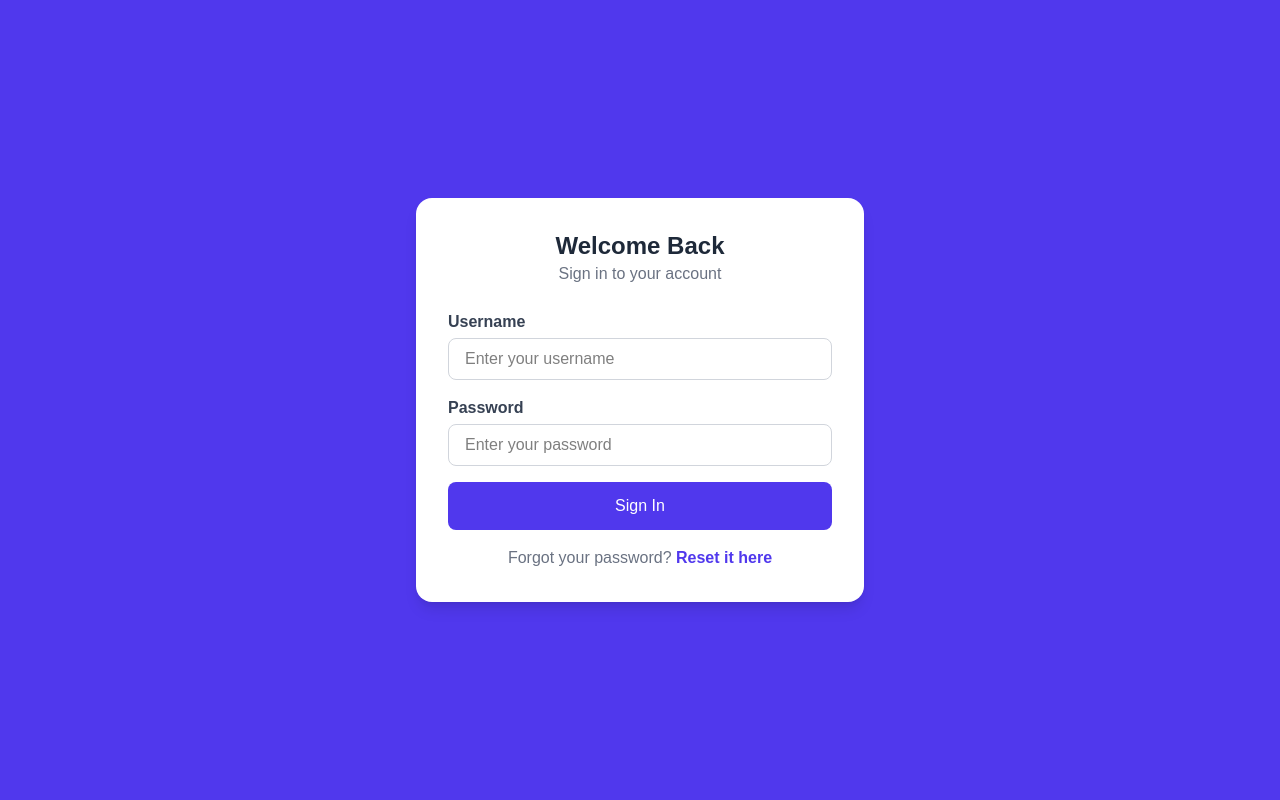
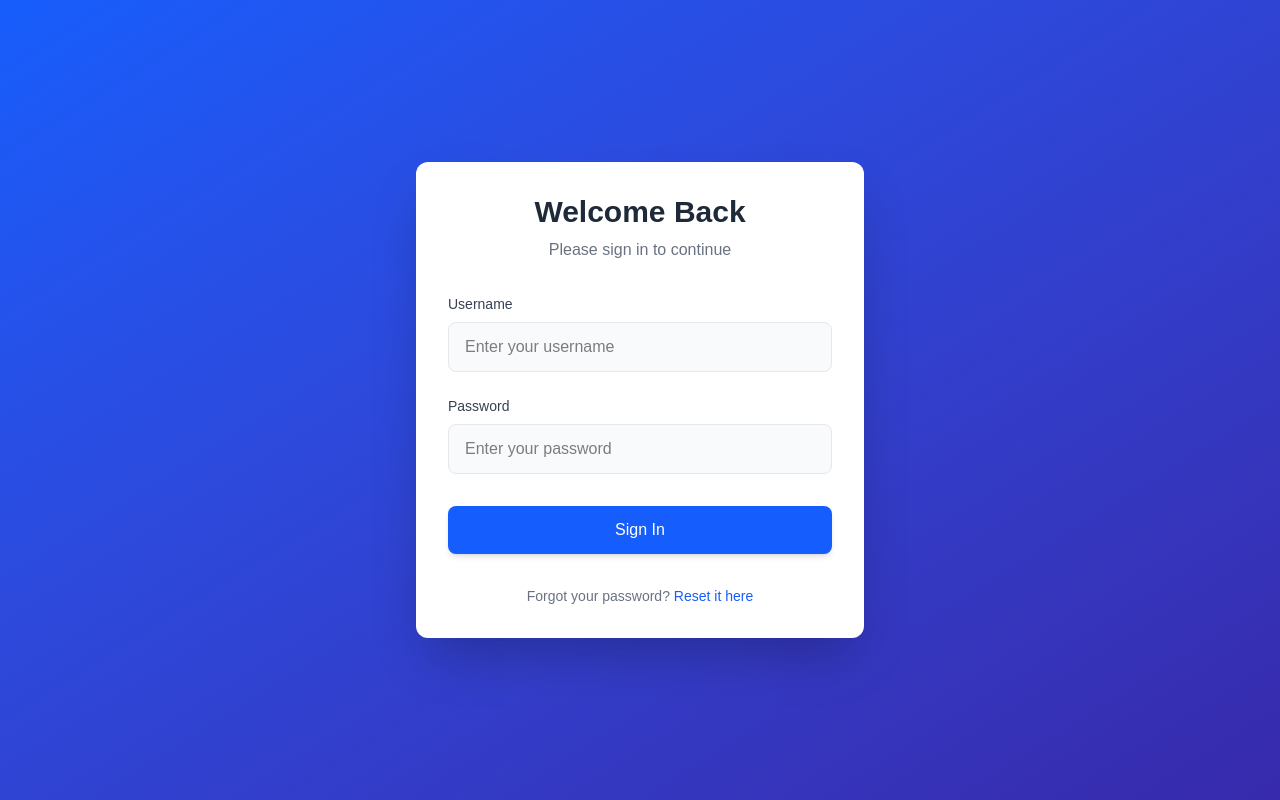
Before and after one commit to randiranirman/Learning-Management-System, a React (Vite) app in the folder frontend/: page / in a window 1280 px wide. Built offline with nearby package versions, Linux system fonts and the light colour scheme.

Commit message:
resolved conflicts

```diff
--- a/frontend/src/pages/Login.jsx
+++ b/frontend/src/pages/Login.jsx
@@ -1,18 +1,16 @@
-import React, { useEffect, useState } from "react";
-import { useContext } from "react";
-import {login} from "../utils/authService";
+import React, { useEffect, useState, useContext } from "react";
+import { login } from "../utils/authService";
 import { AuthContext } from "../auth/authContext";
 import { useNavigate } from "react-router-dom";
 
 const Login = () => {
-  const {setUserRole}=useContext(AuthContext);
+  const { setUserRole } = useContext(AuthContext);
   const navigate = useNavigate();
   const [fadeIn, setFadeIn] = useState(false);
   const [username, setUsername] = useState("");
   const [password, setPassword] = useState("");
   const [loading, setLoading] = useState(false);
   const [error, setError] = useState(null);
-
 
   useEffect(() => {
     setTimeout(() => setFadeIn(true), 100);
@@ -24,27 +22,25 @@ const Login = () => {
     setError(null);
 
     try {
-      const loginResponse= await login(username, password);
+      const loginResponse = await login(username, password);
       const role = loginResponse;
 
       setUserRole(role);
       const isFirstLogin = localStorage.getItem("isFirstLogin");
-      if( isFirstLogin === "true"){
+      if (isFirstLogin === "true") {
         navigate("/firstLogin");
         return;
-
       }
 
-      if( role =="admin"){
+      if (role == "admin") {
         navigate("/admin");
-      }else if ( role =="teacher"){
+      } else if (role == "teacher") {
         navigate("/teacher");
-      } else if ( role =="student"){
+      } else if (role == "student") {
         navigate("/student");
       } else {
-        navigate("/unauthorized")
-          setError("Unauthorized ")
-
+        navigate("/unauthorized");
+        setError("Unauthorized");
       }
     } catch (err) {
       setError(err.message);
@@ -54,57 +50,81 @@ const Login = () => {
   };
 
   return (
-    <div className="flex items-center justify-center min-h-screen bg-primary">
+    <div className="flex items-center justify-center min-h-screen bg-gradient-to-br from-blue-600 to-indigo-800">
       <div
-        className={`w-full max-w-md p-8 bg-white rounded-2xl shadow-lg transform transition-all duration-700 ${
+        className={`w-full max-w-md p-8 bg-white rounded-xl shadow-2xl transform transition-all duration-700 ${
           fadeIn ? "opacity-100 translate-y-0" : "opacity-0 translate-y-5"
         }`}
       >
-        <h2 className="text-2xl font-bold text-center text-gray-800">Welcome Back</h2>
-        <p className="text-gray-500 text-center mb-6">Sign in to your account</p>
+        <div className="mb-8 text-center">
+          <h2 className="text-3xl font-bold text-gray-800">Welcome Back</h2>
+          <p className="text-gray-500 mt-2">Please sign in to continue</p>
+        </div>
 
-        {error && <p className="text-red-500 text-center">{error}</p>}
+        {error && (
+          <div className="mb-6 py-3 px-4 bg-red-50 border-l-4 border-red-500 rounded-md">
+            <p className="text-red-600 text-sm">{error}</p>
+          </div>
+        )}
 
-        <form onSubmit={handleLogin} className="space-y-4">
+        <form onSubmit={handleLogin} className="space-y-6">
           <div>
-            <label className="block text-gray-700 font-semibold">Username</label>
+            <label className="block text-gray-700 text-sm font-medium mb-2">Username</label>
+            <div className="relative">
               <input
                 type="text"
                 value={username}
                 onChange={(e) => setUsername(e.target.value)}
                 placeholder="Enter your username"
-              className="w-full px-4 py-2 mt-1 border border-gray-300 rounded-lg focus:ring-2 focus:ring-primary focus:outline-none"
+                className="w-full px-4 py-3 bg-gray-50 border border-gray-200 rounded-lg focus:ring-2 focus:ring-blue-500 focus:border-blue-500 focus:outline-none transition-all"
                 required
               />
             </div>
+          </div>
 
           <div>
-            <label className="block text-gray-700 font-semibold">Password</label>
+            <label className="block text-gray-700 text-sm font-medium mb-2">Password</label>
+            <div className="relative">
               <input
                 type="password"
                 value={password}
                 onChange={(e) => setPassword(e.target.value)}
                 placeholder="Enter your password"
-              className="w-full px-4 py-2 mt-1 border border-gray-300 rounded-lg focus:ring-2 focus:ring-primary focus:outline-none"
+                className="w-full px-4 py-3 bg-gray-50 border border-gray-200 rounded-lg focus:ring-2 focus:ring-blue-500 focus:border-blue-500 focus:outline-none transition-all"
                 required
               />
             </div>
+          </div>
 
+          <div className="pt-2">
             <button
               type="submit"
-            className="w-full py-3 text-white bg-primary rounded-lg hover:bg-opacity-90 transition"
+              className="w-full py-3 px-4 bg-blue-600 hover:bg-blue-700 text-white font-medium rounded-lg shadow-md hover:shadow-lg transition-all focus:outline-none focus:ring-2 focus:ring-blue-500 focus:ring-opacity-50"
               disabled={loading}
             >
-            {loading ? "Logging in..." : "Sign In"}
+              {loading ? (
+                <span className="flex items-center justify-center">
+                  <svg className="animate-spin -ml-1 mr-2 h-4 w-4 text-white" xmlns="http://www.w3.org/2000/svg" fill="none" viewBox="0 0 24 24">
+                    <circle className="opacity-25" cx="12" cy="12" r="10" stroke="currentColor" strokeWidth="4"></circle>
+                    <path className="opacity-75" fill="currentColor" d="M4 12a8 8 0 018-8V0C5.373 0 0 5.373 0 12h4zm2 5.291A7.962 7.962 0 014 12H0c0 3.042 1.135 5.824 3 7.938l3-2.647z"></path>
+                  </svg>
+                  Signing in...
+                </span>
+              ) : (
+                "Sign In"
+              )}
             </button>
+          </div>
         </form>
 
-        <p className="mt-4 text-center text-gray-500">
+        <div className="mt-8 text-center">
+          <p className="text-gray-500 text-sm">
             Forgot your password?{" "}
-          <a href="/forgot-password" className="text-primary font-semibold">
+            <a href="/forgot-password" className="text-blue-600 hover:text-blue-800 font-medium transition-colors">
               Reset it here
             </a>
           </p>
+        </div>
       </div>
     </div>
   );
--- a/frontend/src/utils/adminService.js
+++ b/frontend/src/utils/adminService.js
@@ -1,5 +1,4 @@
 import axios from "axios";
-import { Trophy } from "lucide-react";
 
 const BASE_URL= "https://localhost:7265/api/admin";
 
```
Lines whose indentation alone changed are shown as unchanged.
